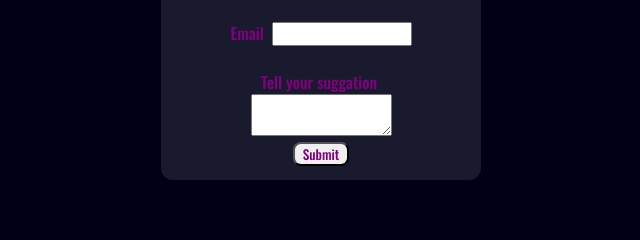
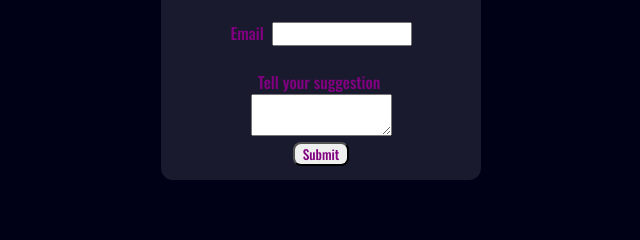
Before and after one commit to Akash-06-A/akashjana-portfolio, a plain HTML site: page contact.html in a window 1280 px wide. Shown: the part 203-443 px from the top of the page, 319-959 px from the left. Drawn offline with nearby package versions, Linux system fonts and the light colour scheme.

Commit message:
Update contact.html

```diff
--- a/contact.html
+++ b/contact.html
@@ -59,7 +59,7 @@
                     <label for="mail">Email</label>&nbsp;
                     <input type="email" name="mail" id="mail">
                     <br><br>
-                    <label for="back">Tell your suggation</label>&nbsp;<br>
+                    <label for="back">Tell your suggestion</label>&nbsp;<br>
                     <textarea name="back" id="back"></textarea><br>
                     <button type="submit">Submit</button>
                 </form>
```
